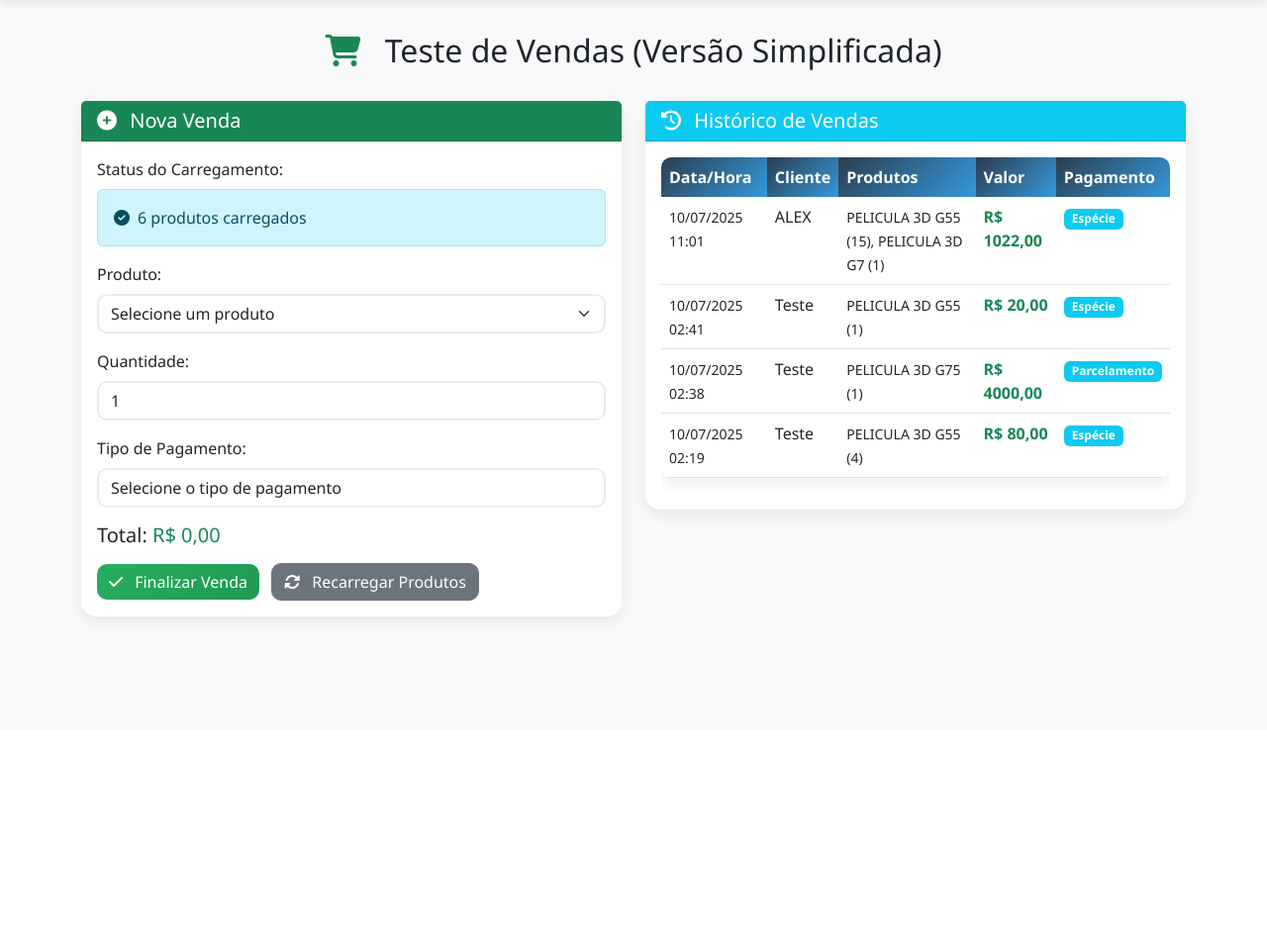
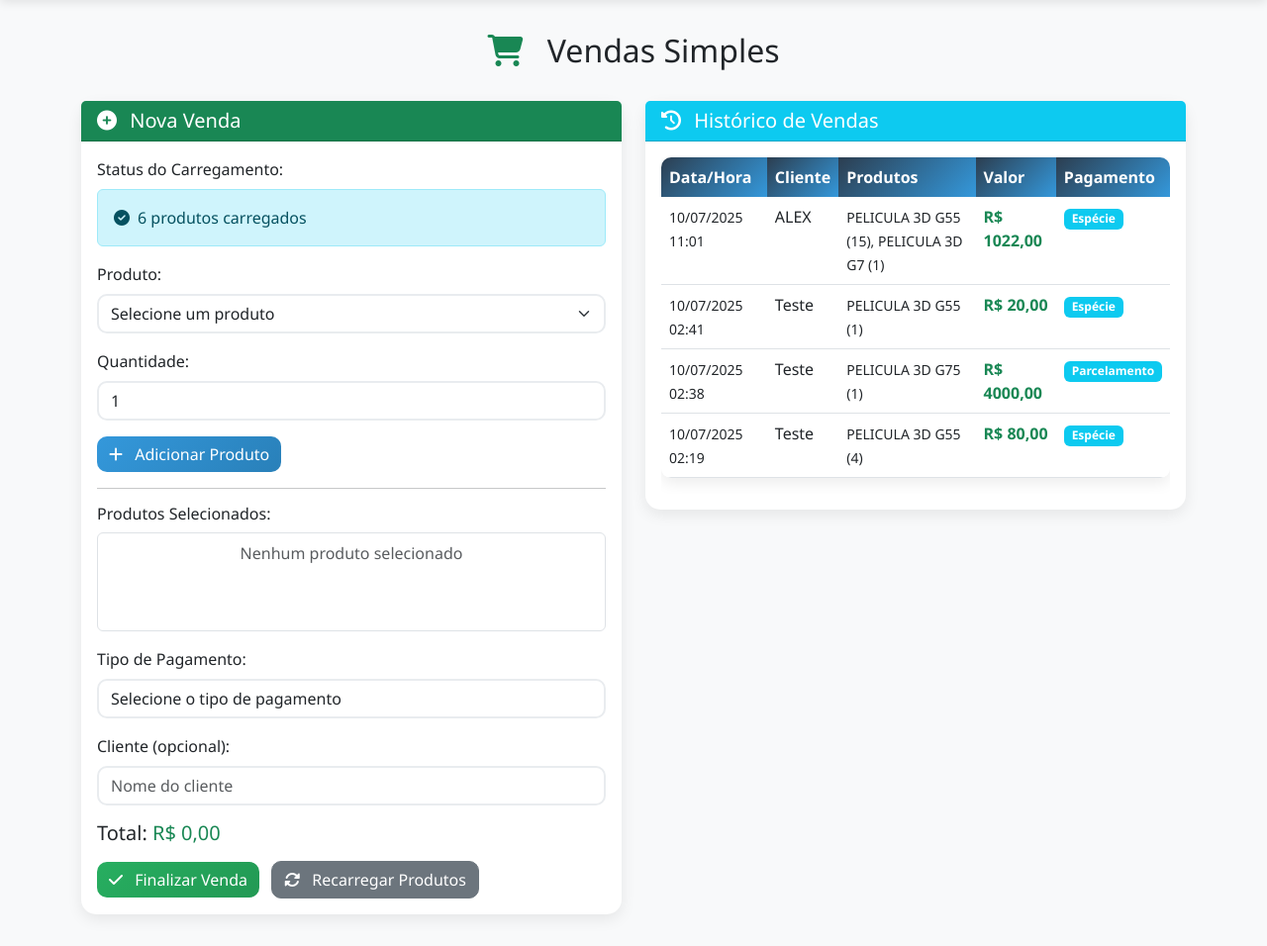
Before and after one commit to mat-rodrigo/Estoque-MasterBox, a Flask app: page /vendas in a window 1280 px wide. Shown: the part 62-1018 px from the top of the page at 99% size. Before the commit the page ends 694 px from the top, so only its background shows below. Run offline with Flask 3, Linux system fonts and the light colour scheme; data comes from the database, SQL or seed files in the repository; both versions use the stored data as it was after the commit.

Commit message:
Lista de vendas implementada

```diff
--- a/app.py
+++ b/app.py
@@ -3,6 +3,7 @@ from flask_sqlalchemy import SQLAlchemy
 from datetime import datetime, date
 import openpyxl
 from openpyxl.styles import Font, Alignment
+from openpyxl.utils import get_column_letter
 import os
 import io
 
@@ -84,6 +85,9 @@ def get_produtos():
 @app.route('/api/produtos', methods=['POST'])
 def adicionar_produto():
     data = request.json
+    if not data:
+        return jsonify({'success': False, 'error': 'Dados inválidos'}), 400
+
     produto = Produto(
         nome=data['nome'],
         quantidade=data['quantidade'],
@@ -98,6 +102,9 @@ def adicionar_produto():
 def atualizar_produto(id):
     produto = Produto.query.get_or_404(id)
     data = request.json
+    if not data:
+        return jsonify({'success': False, 'error': 'Dados inválidos'}), 400
+
     produto.nome = data['nome']
     produto.quantidade = data['quantidade']
     produto.valor_custo = data['valor_custo']
@@ -116,6 +123,8 @@ def deletar_produto(id):
 @app.route('/api/vendas', methods=['POST'])
 def registrar_venda():
     data = request.json
+    if not data:
+        return jsonify({'success': False, 'error': 'Dados inválidos'}), 400
 
     # Criar venda
     venda = Venda(
@@ -181,47 +190,49 @@ def gerar_relatorio(data):
     # Criar planilha Excel
     wb = openpyxl.Workbook()
     ws = wb.active
-    ws.title = f"Relatório {data_relatorio.strftime('%d/%m/%Y')}"
+    if ws is not None:
+        ws.title = f"Relatório {data_relatorio.strftime('%d/%m/%Y')}"
 
-    # Cabeçalhos
-    headers = ['Horário', 'Valor', 'Produto(s)', 'Tipo de Pagamento', 'Cliente']
-    for col, header in enumerate(headers, 1):
-        cell = ws.cell(row=1, column=col, value=header)
-        cell.font = Font(bold=True)
-        cell.alignment = Alignment(horizontal='center')
+        # Cabeçalhos
+        headers = ['Horário', 'Valor', 'Produto(s)', 'Tipo de Pagamento', 'Cliente']
+        for col, header in enumerate(headers, 1):
+            cell = ws.cell(row=1, column=col, value=header)
+            cell.font = Font(bold=True)
+            cell.alignment = Alignment(horizontal='center')
 
-    # Dados
-    row = 2
-    for venda in vendas:
-        # Preparar lista de produtos
-        produtos_str = []
-        for item in venda.produtos_vendidos:
-            produtos_str.append(f"{item.produto.nome} ({item.quantidade})")
+        # Dados
+        row = 2
+        for venda in vendas:
+            # Preparar lista de produtos
+            produtos_str = []
+            for item in venda.produtos_vendidos:
+                produtos_str.append(f"{item.produto.nome} ({item.quantidade})")
 
-        # Tipo de pagamento com parcelas se aplicável
-        tipo_pagamento = venda.tipo_pagamento
-        if venda.tipo_pagamento == 'Parcelamento' and venda.parcelas > 1:
-            tipo_pagamento = f"Parcelamento ({venda.parcelas}x)"
+            # Tipo de pagamento com parcelas se aplicável
+            tipo_pagamento = venda.tipo_pagamento
+            if venda.tipo_pagamento == 'Parcelamento' and venda.parcelas > 1:
+                tipo_pagamento = f"Parcelamento ({venda.parcelas}x)"
 
-        ws.cell(row=row, column=1, value=venda.data_venda.strftime('%d/%m/%Y %H:%M'))
-        ws.cell(row=row, column=2, value=f"R$ {venda.valor_total:.2f}")
-        ws.cell(row=row, column=3, value=", ".join(produtos_str))
-        ws.cell(row=row, column=4, value=tipo_pagamento)
-        ws.cell(row=row, column=5, value=venda.cliente or '')
-        row += 1
+            ws.cell(row=row, column=1, value=venda.data_venda.strftime('%d/%m/%Y %H:%M'))
+            ws.cell(row=row, column=2, value=f"R$ {venda.valor_total:.2f}")
+            ws.cell(row=row, column=3, value=", ".join(produtos_str))
+            ws.cell(row=row, column=4, value=tipo_pagamento)
+            ws.cell(row=row, column=5, value=venda.cliente or '')
+            row += 1
 
-    # Ajustar largura das colunas
-    for column in ws.columns:
-        max_length = 0
-        column_letter = column[0].column_letter
-        for cell in column:
-            try:
-                if len(str(cell.value)) > max_length:
-                    max_length = len(str(cell.value))
-            except:
-                pass
-        adjusted_width = min(max_length + 2, 50)
-        ws.column_dimensions[column_letter].width = adjusted_width
+        # Ajustar largura das colunas
+        for i, column in enumerate(ws.columns):
+            max_length = 0
+            column_letter = get_column_letter(i + 1)
+
+            for cell in column:
+                try:
+                    if len(str(cell.value)) > max_length:
+                        max_length = len(str(cell.value))
+                except:
+                    pass
+            adjusted_width = min(max_length + 2, 50)
+            ws.column_dimensions[column_letter].width = adjusted_width
 
     # Salvar em buffer
     output = io.BytesIO()
--- a/templates/vendas_simples.html
+++ b/templates/vendas_simples.html
@@ -7,7 +7,7 @@
     <div class="col-12">
         <h2 class="text-center">
             <i class="fas fa-shopping-cart text-success me-3"></i>
-            Teste de Vendas (Versão Simplificada)
+            Vendas Simples
         </h2>
     </div>
 </div>
@@ -42,6 +42,22 @@
                 </div>
 
                 <div class="mb-3">
+                    <button type="button" class="btn btn-primary" onclick="adicionarProduto()">
+                        <i class="fas fa-plus me-2"></i>
+                        Adicionar Produto
+                    </button>
+                </div>
+
+                <hr>
+
+                <div class="mb-3">
+                    <h6>Produtos Selecionados:</h6>
+                    <div id="lista-produtos" class="border rounded p-2" style="min-height: 100px;">
+                        <p class="text-muted text-center mb-0">Nenhum produto selecionado</p>
+                    </div>
+                </div>
+
+                <div class="mb-3">
                     <label class="form-label">Tipo de Pagamento:</label>
                     <select class="form-control" id="tipo-pagamento">
                         <option value="">Selecione o tipo de pagamento</option>
@@ -52,6 +68,11 @@
                         <option value="Parcelamento">Parcelamento</option>
                         <option value="Complemento">Complemento</option>
                     </select>
+                </div>
+
+                <div class="mb-3">
+                    <label class="form-label">Cliente (opcional):</label>
+                    <input type="text" class="form-control" id="cliente" placeholder="Nome do cliente">
                 </div>
 
                 <div class="mb-3">
@@ -111,9 +132,10 @@
 <script>
 let produtos = [];
 let vendas = [];
+let produtosSelecionados = [];
 
 $(document).ready(function() {
-    console.log('=== PÁGINA DE TESTE CARREGADA ===');
+    console.log('=== PÁGINA DE VENDAS SIMPLES CARREGADA ===');
     console.log('jQuery disponível:', typeof $ !== 'undefined');
     console.log('Elementos encontrados:');
     console.log('- #produto-select:', $('#produto-select').length);
@@ -124,8 +146,15 @@ $(document).ready(function() {
     carregarVendas();
 
     // Eventos
-    $('#produto-select').on('change', calcularTotal);
-    $('#quantidade').on('input', calcularTotal);
+    $('#produto-select').on('change', function() {
+        const produtoId = $(this).val();
+        if (produtoId) {
+            const produto = produtos.find(p => p.id == produtoId);
+            if (produto) {
+                $('#quantidade').attr('max', produto.quantidade);
+            }
+        }
+    });
 });
 
 function carregarProdutos() {
@@ -141,8 +170,10 @@ function carregarProdutos() {
         select.empty().append('<option value="">Selecione um produto</option>');
 
         produtos.forEach(function(produto) {
-            const option = `<option value="${produto.id}" data-preco="${produto.valor_custo}">${produto.nome} (Estoque: ${produto.quantidade})</option>`;
-            select.append(option);
+            if (produto.quantidade > 0) {
+                const option = `<option value="${produto.id}" data-preco="${produto.valor_custo}">${produto.nome} (Estoque: ${produto.quantidade})</option>`;
+                select.append(option);
+            }
         });
 
         $('#status-produtos').html(`<i class="fas fa-check-circle me-2"></i>${produtos.length} produtos carregados`);
@@ -167,43 +198,110 @@ function recarregarProdutos() {
     carregarProdutos();
 }
 
-function calcularTotal() {
-    const produtoId = $('#produto-select').val();
-    const quantidade = parseInt($('#quantidade').val()) || 0;
-
-    if (produtoId && quantidade > 0) {
-        const produto = produtos.find(p => p.id == produtoId);
-        if (produto) {
-            const total = produto.valor_custo * quantidade;
-            $('#total').text('R$ ' + total.toFixed(2).replace('.', ','));
-        }
-    } else {
-        $('#total').text('R$ 0,00');
-    }
-}
-
-function finalizarVenda() {
+function adicionarProduto() {
     const produtoId = $('#produto-select').val();
     const quantidade = parseInt($('#quantidade').val());
-    const tipoPagamento = $('#tipo-pagamento').val();
 
-    if (!produtoId || !quantidade || !tipoPagamento) {
-        alert('Preencha todos os campos!');
+    if (!produtoId || !quantidade || quantidade <= 0) {
+        alert('Selecione um produto e uma quantidade válida!');
         return;
     }
 
     const produto = produtos.find(p => p.id == produtoId);
-    const total = produto.valor_custo * quantidade;
+    if (!produto) {
+        alert('Produto não encontrado!');
+        return;
+    }
+
+    if (quantidade > produto.quantidade) {
+        alert(`Quantidade solicitada (${quantidade}) excede o estoque disponível (${produto.quantidade})!`);
+        return;
+    }
+
+    // Verificar se o produto já está na lista
+    const produtoExistente = produtosSelecionados.find(p => p.id == produtoId);
+    if (produtoExistente) {
+        alert('Este produto já foi adicionado à venda!');
+        return;
+    }
+
+    // Adicionar produto à lista
+    produtosSelecionados.push({
+        id: produtoId,
+        nome: produto.nome,
+        quantidade: quantidade,
+        valor_unitario: produto.valor_custo,
+        valor_total: produto.valor_custo * quantidade
+    });
+
+    atualizarListaProdutos();
+    calcularTotalGeral();
+
+    // Limpar campos
+    $('#produto-select').val('');
+    $('#quantidade').val(1);
+}
+
+function removerProduto(index) {
+    produtosSelecionados.splice(index, 1);
+    atualizarListaProdutos();
+    calcularTotalGeral();
+}
+
+function atualizarListaProdutos() {
+    const container = $('#lista-produtos');
+
+    if (produtosSelecionados.length === 0) {
+        container.html('<p class="text-muted text-center mb-0">Nenhum produto selecionado</p>');
+        return;
+    }
+
+    let html = '';
+    produtosSelecionados.forEach(function(produto, index) {
+        html += `
+            <div class="d-flex justify-content-between align-items-center border-bottom py-2">
+                <div>
+                    <strong>${produto.nome}</strong><br>
+                    <small class="text-muted">${produto.quantidade} x R$ ${produto.valor_unitario.toFixed(2).replace('.', ',')} = R$ ${produto.valor_total.toFixed(2).replace('.', ',')}</small>
+                </div>
+                <button type="button" class="btn btn-sm btn-danger" onclick="removerProduto(${index})">
+                    <i class="fas fa-trash"></i>
+                </button>
+            </div>
+        `;
+    });
+    container.html(html);
+}
+
+function calcularTotalGeral() {
+    const total = produtosSelecionados.reduce((sum, produto) => sum + produto.valor_total, 0);
+    $('#total').text('R$ ' + total.toFixed(2).replace('.', ','));
+}
+
+function finalizarVenda() {
+    if (produtosSelecionados.length === 0) {
+        alert('Adicione pelo menos um produto à venda!');
+        return;
+    }
+
+    const tipoPagamento = $('#tipo-pagamento').val();
+    if (!tipoPagamento) {
+        alert('Selecione o tipo de pagamento!');
+        return;
+    }
+
+    const cliente = $('#cliente').val() || '';
+    const total = produtosSelecionados.reduce((sum, produto) => sum + produto.valor_total, 0);
 
     const dados = {
-        cliente: 'Teste',
+        cliente: cliente,
         tipo_pagamento: tipoPagamento,
         parcelas: 1,
         valor_total: total,
-        itens: [{
-            produto_id: parseInt(produtoId),
-            quantidade: quantidade
-        }]
+        itens: produtosSelecionados.map(produto => ({
+            produto_id: parseInt(produto.id),
+            quantidade: produto.quantidade
+        }))
     };
 
     console.log('Dados da venda:', dados);
@@ -216,10 +314,14 @@ function finalizarVenda() {
         success: function(response) {
             console.log('Venda registrada:', response);
             alert('Venda registrada com sucesso!');
-            $('#produto-select').val('');
-            $('#quantidade').val(1);
+
+            // Limpar formulário
+            produtosSelecionados = [];
+            atualizarListaProdutos();
+            calcularTotalGeral();
             $('#tipo-pagamento').val('');
-            $('#total').text('R$ 0,00');
+            $('#cliente').val('');
+
             carregarVendas(); // Recarregar histórico após nova venda
         },
         error: function(xhr, status, error) {
```
Also changed, not shown: instance/estoque.db.
